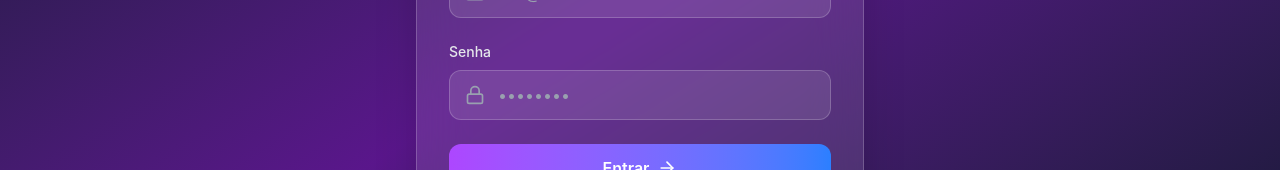
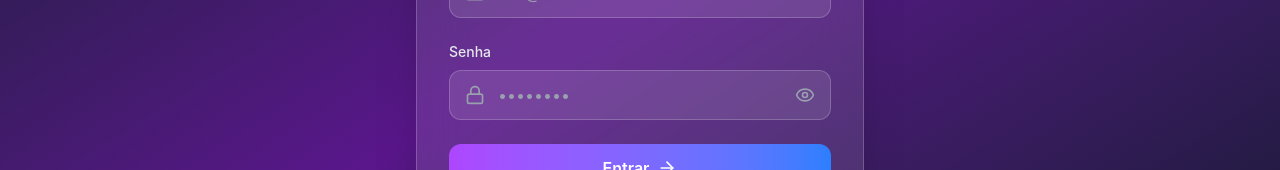
Before and after one commit to pedro0102-hyand/AI-resume-generator, a React app in the folder frontend/: page /login in a window 1280 px wide. Shown: the part 404-574 px from the top of the page. Built offline with nearby package versions, Linux system fonts and the light colour scheme; the HTML template or start-up script is replaced by a standard one.

Commit message:
login toogle password

```diff
--- a/frontend/src/pages/Login.tsx
+++ b/frontend/src/pages/Login.tsx
@@ -1,6 +1,6 @@
 import { useState } from 'react';
 import { useNavigate, Link } from 'react-router-dom';
-import { Mail, Lock, Sparkles, ArrowRight } from 'lucide-react';
+import { Mail, Lock, Sparkles, ArrowRight, Eye, EyeOff } from 'lucide-react';
 import { authService } from '../services/auth.service';
 import toast from 'react-hot-toast';
 
@@ -9,6 +9,7 @@
   const [email, setEmail] = useState('');
   const [password, setPassword] = useState('');
   const [isLoading, setIsLoading] = useState(false);
+  const [showPassword, setShowPassword] = useState(false);
 
   const handleSubmit = async (e: React.FormEvent) => {
     e.preventDefault();
@@ -69,13 +70,24 @@
               <div className="relative">
                 <Lock className="absolute left-4 top-1/2 transform -translate-y-1/2 text-gray-400 w-5 h-5" />
                 <input
-                  type="password"
+                  type={showPassword ? 'text' : 'password'}
                   value={password}
                   onChange={(e) => setPassword(e.target.value)}
-                  className="w-full pl-12 pr-4 py-3 bg-white/10 border border-white/20 rounded-xl text-white placeholder-gray-400 focus:outline-none focus:ring-2 focus:ring-purple-500"
+                  className="w-full pl-12 pr-12 py-3 bg-white/10 border border-white/20 rounded-xl text-white placeholder-gray-400 focus:outline-none focus:ring-2 focus:ring-purple-500"
                   placeholder="••••••••"
                   required
                 />
+                <button
+                  type="button"
+                  onClick={() => setShowPassword(!showPassword)}
+                  className="absolute right-4 top-1/2 transform -translate-y-1/2 text-gray-400 hover:text-gray-300 transition"
+                >
+                  {showPassword ? (
+                    <EyeOff className="w-5 h-5" />
+                  ) : (
+                    <Eye className="w-5 h-5" />
+                  )}
+                </button>
               </div>
             </div>
 
```
